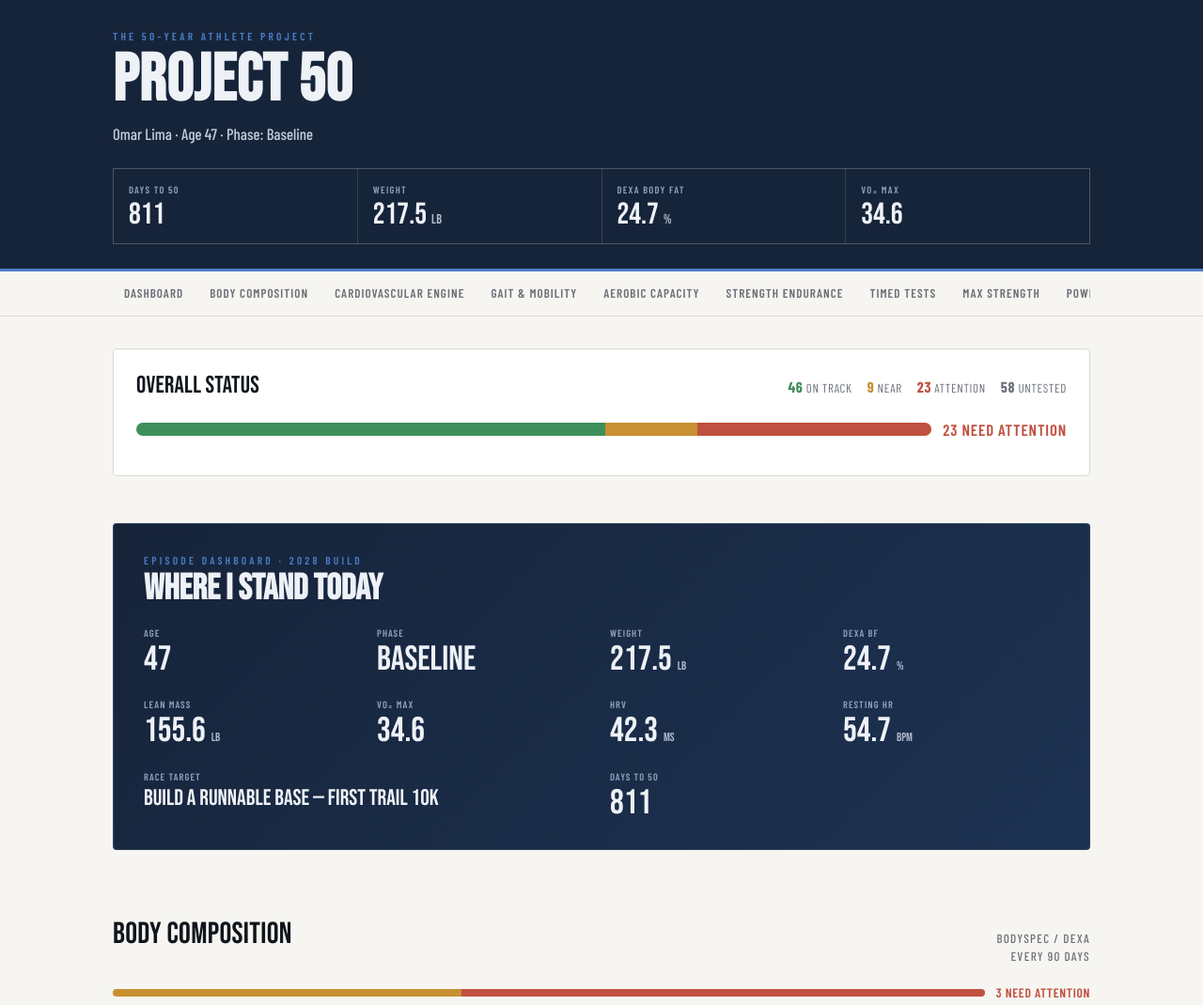
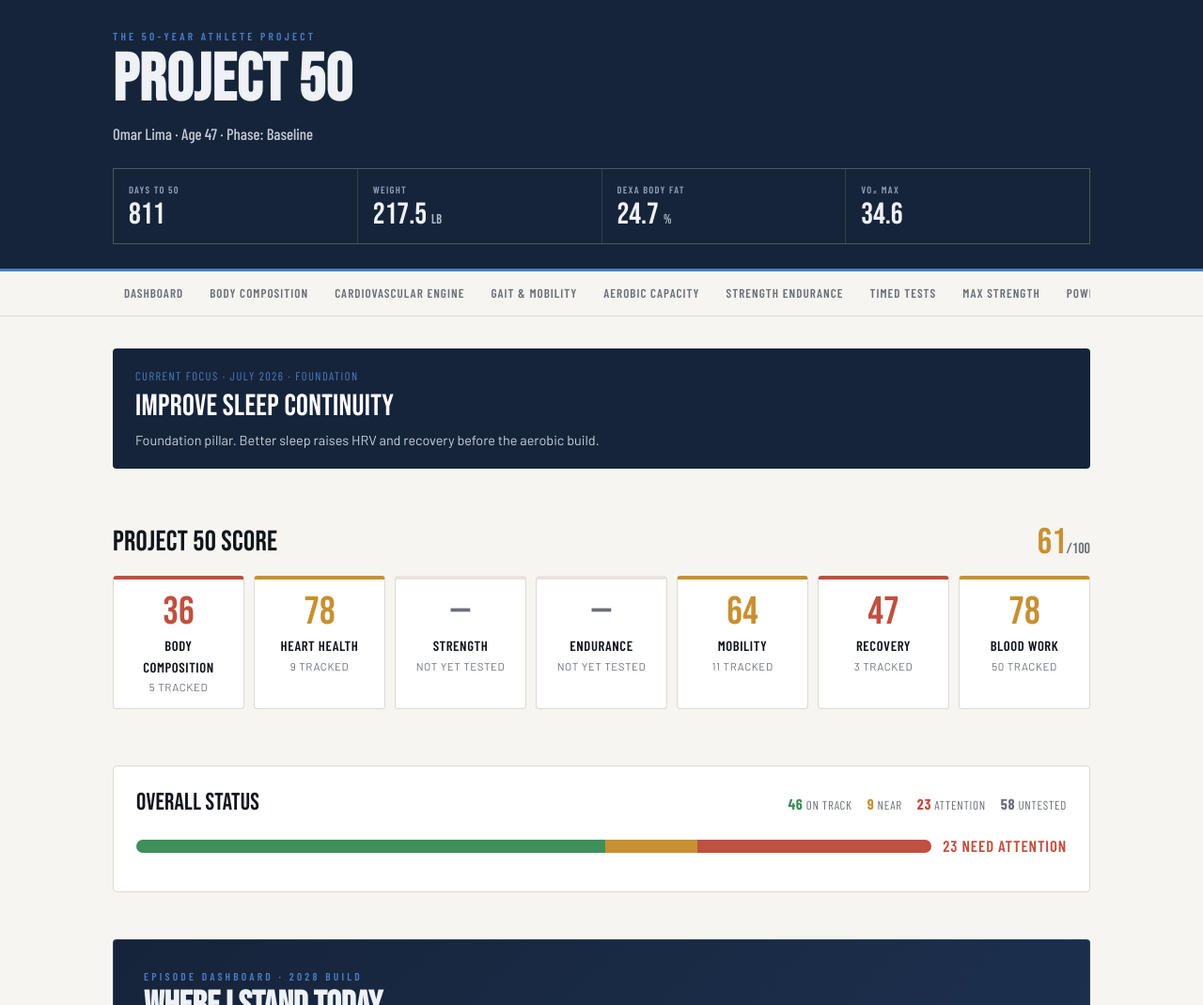
Before and after one commit to FunctionalCoreFitness/Project-50, a plain HTML site: page index.html in a window 1280 px wide. Shown: the top 1070 px of the page at 94% size. Drawn offline with nearby package versions, Linux system fonts and the light colour scheme.

Commit message:
Add files via upload

```diff
--- a/data.json
+++ b/data.json
@@ -1605,5 +1605,114 @@
       "name": "100-Mile Goal",
       "note": "Final race build and execution"
     }
+  ],
+  "current_focus": {
+    "month": "July 2026",
+    "focus": "Improve sleep continuity",
+    "why": "Foundation pillar. Better sleep raises HRV and recovery before the aerobic build.",
+    "pillar": "Foundation"
+  },
+  "wins": [
+    {
+      "label": "Biological age under 40",
+      "achieved": true,
+      "date": "2026-05-15",
+      "note": "37.6 years on Function Health."
+    },
+    {
+      "label": "Glucose back in range",
+      "achieved": true,
+      "date": "2026-05-15",
+      "note": "114 to 83 mg/dL."
+    },
+    {
+      "label": "Lean mass gain +5 lb",
+      "achieved": true,
+      "date": "2026-06-26",
+      "note": "150.1 to 155.6 lb."
+    },
+    {
+      "label": "First 10 strict pull-ups",
+      "achieved": false
+    },
+    {
+      "label": "VO2 max above 40",
+      "achieved": false
+    },
+    {
+      "label": "Body fat under 22%",
+      "achieved": false
+    },
+    {
+      "label": "ApoB in range",
+      "achieved": false
+    },
+    {
+      "label": "First trail 10K",
+      "achieved": false
+    },
+    {
+      "label": "First 20-mile run",
+      "achieved": false
+    },
+    {
+      "label": "50K finish",
+      "achieved": false
+    },
+    {
+      "label": "100-mile finish",
+      "achieved": false
+    }
+  ],
+  "score_groups": [
+    {
+      "name": "Body Composition",
+      "categories": [
+        "body"
+      ]
+    },
+    {
+      "name": "Heart Health",
+      "categories": [
+        "engine"
+      ]
+    },
+    {
+      "name": "Strength",
+      "categories": [
+        "strength-endurance",
+        "timed",
+        "max-strength",
+        "power"
+      ]
+    },
+    {
+      "name": "Endurance",
+      "categories": [
+        "aerobic",
+        "endurance",
+        "speed"
+      ]
+    },
+    {
+      "name": "Mobility",
+      "categories": [
+        "gait",
+        "movement",
+        "longevity"
+      ]
+    },
+    {
+      "name": "Recovery",
+      "categories": [
+        "recovery"
+      ]
+    },
+    {
+      "name": "Blood Work",
+      "categories": [
+        "labs"
+      ]
+    }
   ]
 }
--- a/index.html
+++ b/index.html
@@ -145,6 +145,36 @@
   .st-green{color:var(--green)} .st-amber{color:var(--amber)} .st-red{color:var(--red)} .st-none{color:var(--muted)}
   .status-meter.big .meter-bar{height:14px;border-radius:7px}
   .status-meter.big .meter-label{font-size:1.05rem}
+
+  /* current focus */
+  .focus-card{background:var(--navy);color:#fff;border-radius:4px;padding:20px 24px;margin-bottom:14px}
+  .focus-tag{font-family:'Barlow Condensed',sans-serif;text-transform:uppercase;letter-spacing:.12em;font-size:.78rem;color:var(--steel);margin-bottom:6px}
+  .focus-main{font-family:'Bebas Neue',sans-serif;font-size:2rem;line-height:1.05;letter-spacing:.01em}
+  .focus-why{font-size:.9rem;color:#c7d2e0;margin-top:8px;max-width:62ch}
+
+  /* project 50 score */
+  .score-head{display:flex;justify-content:space-between;align-items:center;margin-bottom:12px}
+  .score-head-title{font-family:'Bebas Neue',sans-serif;font-size:1.9rem;letter-spacing:.01em}
+  .score-overall{font-family:'Bebas Neue',sans-serif;font-size:2.4rem;line-height:1}
+  .score-overall small{font-size:1rem;color:var(--muted)}
+  .score-grid{display:grid;grid-template-columns:repeat(auto-fit,minmax(130px,1fr));gap:10px;margin-bottom:18px}
+  .score-card{background:var(--card);border:1px solid var(--line);border-top:4px solid var(--track);border-radius:4px;padding:14px 16px;text-align:center}
+  .score-val{font-family:'Bebas Neue',sans-serif;font-size:2.6rem;line-height:1}
+  .score-name{font-family:'Barlow Condensed',sans-serif;font-weight:600;text-transform:uppercase;letter-spacing:.04em;font-size:.92rem;margin-top:4px}
+  .score-sub{font-size:.72rem;color:var(--muted);text-transform:uppercase;letter-spacing:.05em;margin-top:2px}
+  .sc-green{border-top-color:var(--green)} .sc-green .score-val,.score-overall.sc-green{color:var(--green)}
+  .sc-amber{border-top-color:var(--amber)} .sc-amber .score-val,.score-overall.sc-amber{color:var(--amber)}
+  .sc-red{border-top-color:var(--red)} .sc-red .score-val,.score-overall.sc-red{color:var(--red)}
+  .sc-none .score-val,.score-overall.sc-none{color:var(--muted)}
+
+  /* wins */
+  .wins-grid{display:grid;grid-template-columns:repeat(auto-fit,minmax(220px,1fr));gap:10px}
+  .win{display:flex;align-items:center;gap:12px;background:var(--card);border:1px solid var(--line);border-radius:4px;padding:12px 14px}
+  .win.won{border-left:4px solid var(--green)}
+  .win.locked{opacity:.55;border-left:4px solid var(--track)}
+  .win-ico{font-size:1.4rem;line-height:1}
+  .win-label{font-family:'Barlow Condensed',sans-serif;font-weight:600;font-size:1rem;letter-spacing:.01em}
+  .win-sub{font-size:.72rem;color:var(--muted);text-transform:uppercase;letter-spacing:.05em}
 
   .gauge-card{background:var(--card);border:1px solid var(--line);border-radius:4px;padding:20px 24px;margin-bottom:8px}
   .gauge-head{display:flex;justify-content:space-between;align-items:baseline;gap:16px;flex-wrap:wrap;margin-bottom:14px}
@@ -542,7 +572,76 @@ function render(d){
       </div>
     </section>`;
 
-  document.getElementById('main').innerHTML = gaugeHtml + html;
+  // ---- Project 50 Score: 0-100 per group ----
+  function scoreFor(catIds){
+    let g=0,a=0,r=0,t=0;
+    for(const id of catIds){
+      const c=d.categories.find(x=>x.id===id); if(!c) continue;
+      const s=sectionStatus(c.metrics, id==='labs');
+      g+=s.green; a+=s.amber; r+=s.red; t+=s.tested;
+    }
+    if(t===0) return {score:null, tested:0};
+    const score=Math.round(((g*1 + a*0.6 + r*0.2)/t)*100);
+    return {score, tested:t};
+  }
+  function scoreClass(sc){
+    if(sc===null) return 'sc-none';
+    if(sc>=80) return 'sc-green';
+    if(sc>=60) return 'sc-amber';
+    return 'sc-red';
+  }
+  let scoreCardsHtml='', scoreSum=0, scoreCount=0;
+  for(const grp of (d.score_groups||[])){
+    const {score,tested}=scoreFor(grp.categories);
+    if(score!==null){ scoreSum+=score; scoreCount++; }
+    scoreCardsHtml += `
+      <div class="score-card ${scoreClass(score)}">
+        <div class="score-val">${score===null?'\u2014':score}</div>
+        <div class="score-name">${grp.name}</div>
+        <div class="score-sub">${tested===0?'not yet tested':`${tested} tracked`}</div>
+      </div>`;
+  }
+  const project50 = scoreCount? Math.round(scoreSum/scoreCount) : null;
+  const scoreBlockHtml = `
+    <section id="p50-score">
+      <div class="score-head">
+        <div class="score-head-title">Project 50 Score</div>
+        <div class="score-overall ${scoreClass(project50)}">${project50===null?'\u2014':project50}<small>/100</small></div>
+      </div>
+      <div class="score-grid">${scoreCardsHtml}</div>
+    </section>`;
+
+  // ---- Current Focus ----
+  const cf=d.current_focus;
+  const focusHtml = cf ? `
+    <section id="focus">
+      <div class="focus-card">
+        <div class="focus-tag">Current Focus \u00b7 ${cf.month}${cf.pillar?` \u00b7 ${cf.pillar}`:''}</div>
+        <div class="focus-main">${cf.focus}</div>
+        ${cf.why?`<div class="focus-why">${cf.why}</div>`:''}
+      </div>
+    </section>` : '';
+
+  // ---- Wins ----
+  const wins=d.wins||[];
+  const winsHtml = wins.length ? `
+    <section id="wins">
+      <div class="sec-head"><div class="sec-title">Wins</div>
+        <div class="sec-meta">${wins.filter(w=>w.achieved).length} of ${wins.length} unlocked</div></div>
+      <div class="wins-grid">
+        ${wins.map(w=>`
+          <div class="win ${w.achieved?'won':'locked'}">
+            <div class="win-ico">${w.achieved?'\u{1F3C6}':'\u25CB'}</div>
+            <div class="win-body">
+              <div class="win-label">${w.label}</div>
+              <div class="win-sub">${w.achieved?(w.date||'Achieved'):'Goal'}</div>
+            </div>
+          </div>`).join('')}
+      </div>
+    </section>` : '';
+
+  document.getElementById('main').innerHTML =
+    focusHtml + scoreBlockHtml + gaugeHtml + html + winsHtml;
 }
 </script>
 </body>
```
